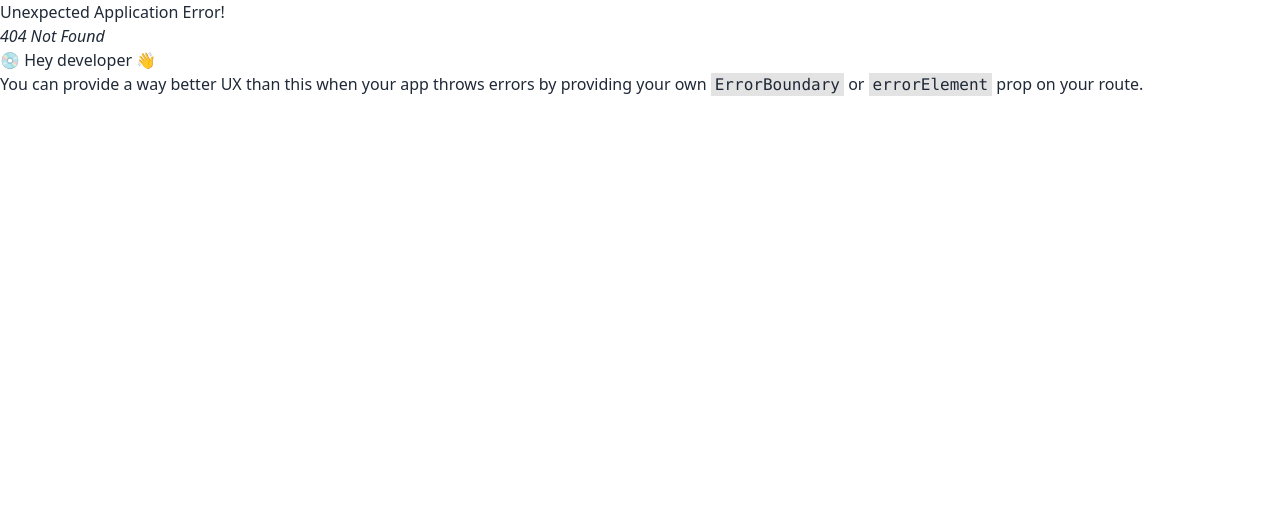
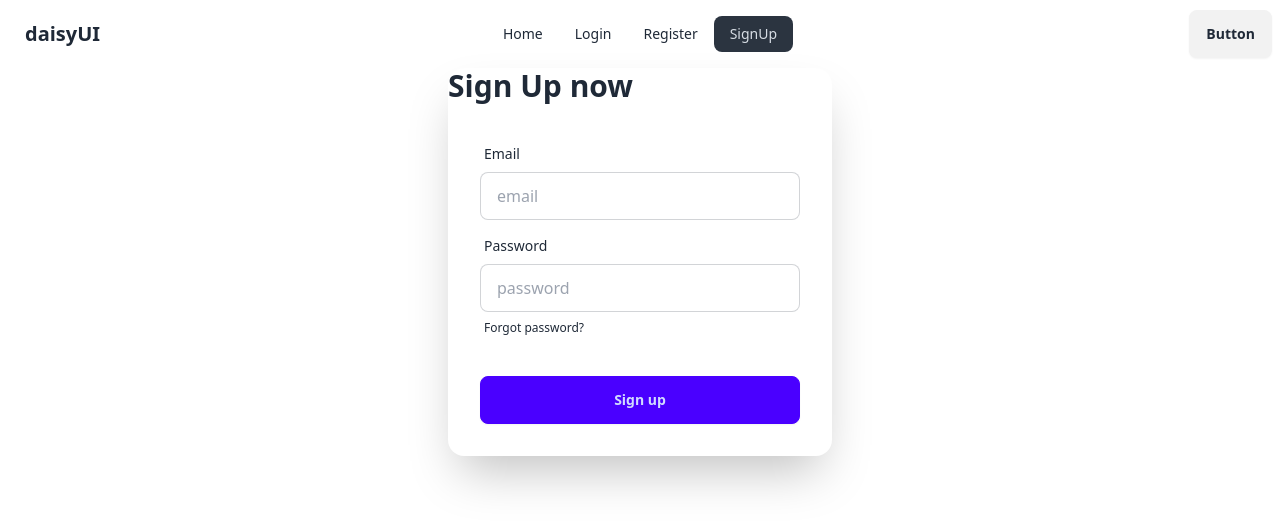
Before and after one commit to jaky-sheikh/email-password-auth, a React (Vite) app: page /signUp in a window 1280 px wide. Before the commit this address had no page. Shown: the top 528 px of the page. Built offline with nearby package versions, Linux system fonts and the light colour scheme.

Commit message:
password validation

```diff
--- a/src/components/Header/Header.jsx
+++ b/src/components/Header/Header.jsx
@@ -6,7 +6,7 @@
         <li><NavLink to="/">Home</NavLink></li>
         <li><NavLink to="/login">Login</NavLink></li>
         <li><NavLink to="/register">Register</NavLink></li>
-        <li><NavLink to="/register2">Register2</NavLink></li>
+        <li><NavLink to="/signUp">SignUp</NavLink></li>
 
     </>
 
--- /dev/null
+++ b/src/components/SignUp/SignUp.jsx
@@ -0,0 +1,81 @@
+import { createUserWithEmailAndPassword } from "firebase/auth";
+import { auth } from "../../firebase.init";
+import { useState } from "react";
+
+const SignUp = () => {
+
+    const [success, setSuccess] = useState(false);
+    const [errorMessage, setErrorMessage] = useState('')
+
+    const handleSignUp = e => {
+        e.preventDefault();
+        const email = e.target.email.value;
+        const password = e.target.password.value;
+        console.log(email, password);
+
+        // reset error and status
+        setErrorMessage('');
+        setSuccess(false);
+
+        if (password.length < 6) {
+            setErrorMessage('Password should be 6 characters or longer');
+            return;
+        }
+
+        const passwordRegex = /^(?=.*[a-z])(?=.*[A-Z])(?=.*\d)(?=.*[@$!%*?&])[A-Za-z\d@$!%*?&]{6,}$/;
+
+        if (!passwordRegex.test(password)) {
+            setErrorMessage('At least one uppercase, one lowercase, one number, one special character');
+            return;
+        }
+
+        // create user with email and password
+        createUserWithEmailAndPassword(auth, email, password)
+            .then(result => {
+                console.log(result.user);
+                setSuccess(true);
+            })
+            .catch(error => {
+                console.log('ERROR', error.message);
+                setErrorMessage(error.message);
+                setSuccess(false);
+            })
+    }
+
+    return (
+
+
+        <div className="card bg-base-100 w-full mx-auto max-w-sm shrink-0 shadow-2xl">
+            <h2 className="text-3xl font-bold">Sign Up now</h2>
+            <form onSubmit={handleSignUp} className="card-body">
+                <div className="form-control">
+                    <label className="label">
+                        <span className="label-text">Email</span>
+                    </label>
+                    <input type="email" name="email" placeholder="email" className="input input-bordered" required />
+                </div>
+                <div className="form-control">
+                    <label className="label">
+                        <span className="label-text">Password</span>
+                    </label>
+                    <input type="password" name="password" placeholder="password" className="input input-bordered" required />
+                    <label className="label">
+                        <a href="#" className="label-text-alt link link-hover">Forgot password?</a>
+                    </label>
+                </div>
+                <div className="form-control mt-6">
+                    <button className="btn btn-primary">Sign up</button>
+                </div>
+            </form>
+            {
+                errorMessage && <p className="text-red-600">{errorMessage}</p>
+            }
+            {
+                success && <p className="text-green-600">Sign up is successful</p>
+            }
+        </div>
+
+    );
+};
+
+export default SignUp;
--- a/src/main.jsx
+++ b/src/main.jsx
@@ -10,6 +10,7 @@
 import Home from './components/Home/Home.jsx';
 import Login from './components/Login/Login.jsx';
 import Register from './components/Register/Register.jsx';
+import SignUp from './components/SignUp/SignUp.jsx';
 
 const router = createBrowserRouter([
   {
@@ -27,6 +28,10 @@
       {
         path: "register",
         element: <Register></Register>
+      },
+      {
+        path: "signUp",
+        element: <SignUp></SignUp>
       }
     ]
   },
```
